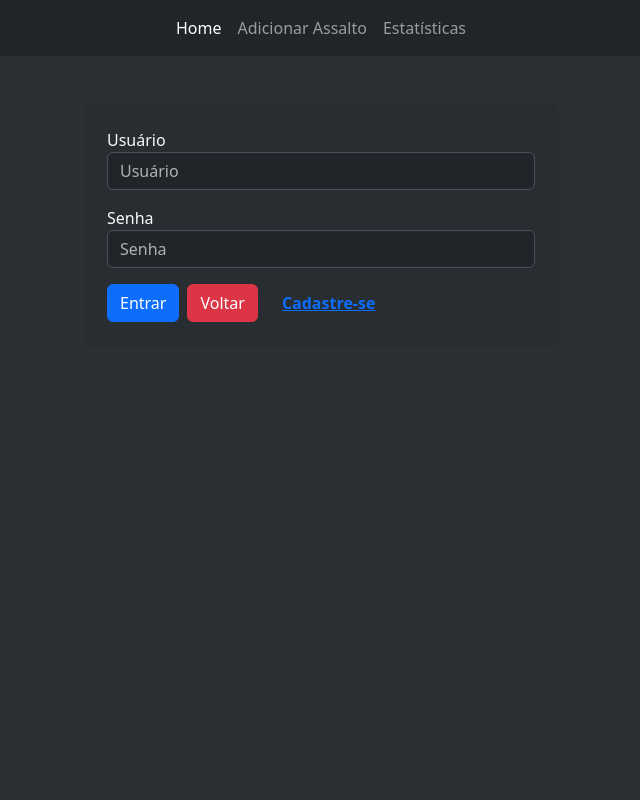
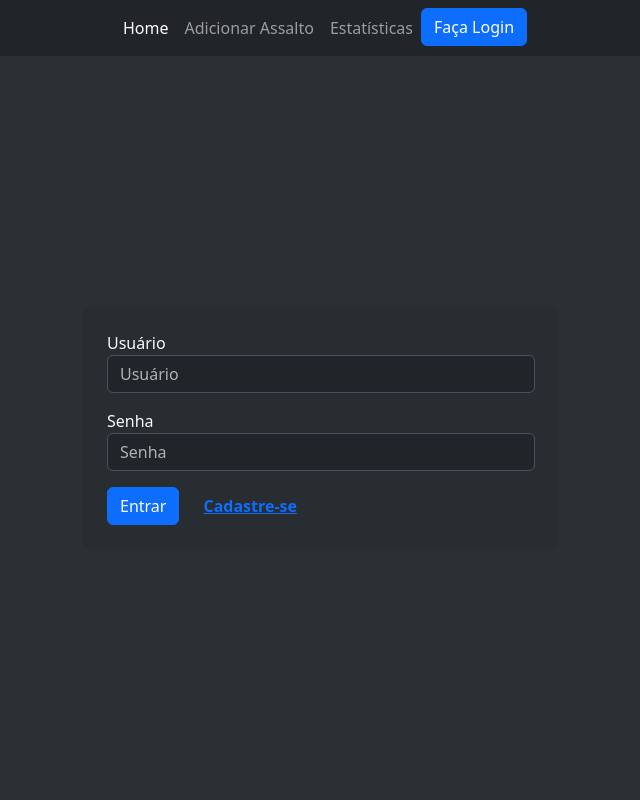
Before and after one commit to DaviAlencar2/jp-heatmap-assaltos, a Django app: page /accounts/login/ in a window 1280 px wide. Shown: the whole page, without its empty margins (319-959 px from the left). Run offline with Django 5.2, Linux system fonts and the light colour scheme; some libraries are stand-ins or nearby versions.

Commit message:
feat: refatorando partes dos templates e começando a usar htmx

```diff
--- a/accounts/views.py
+++ b/accounts/views.py
@@ -6,6 +6,9 @@ from django.contrib import messages
 
 
 def login(request):
+    is_htmx = request.headers.get('HX-Request') == 'true'
+    template = 'partials/accounts/_loginForm.html' if is_htmx else 'accounts/login.html'
+
     if request.method == "POST":
         form = LoginForms(request.POST)
 
@@ -30,10 +33,13 @@ def login(request):
     else:
         form = LoginForms()
 
-    return render(request, 'accounts/login.html', {'form': form, 'in_login_or_signup': True})
+    return render(request, template, {'form': form})
 
 
 def signup(request):
+    is_htmx = request.headers.get('HX-Request') == 'true'
+    template = 'partials/accounts/_signupForm.html' if is_htmx else 'accounts/signup.html'
+
     if request.method == 'POST':
         form = SignupForms(request.POST)
 
@@ -60,7 +66,7 @@ def signup(request):
     else:
         form = SignupForms()
 
-    return render(request, 'accounts/signup.html', {'form': form, 'in_login_or_signup': True})
+    return render(request, template, {'form': form,})
 
 def logout(request):
     auth.logout(request)
--- a/templates/accounts/login.html
+++ b/templates/accounts/login.html
@@ -1,23 +1,6 @@
 {% extends 'base.html' %}
-{% block title %}Login{% endblock %}
+{% block title %}Faça Login{% endblock %}
 
 {% block content %}
-<div class="container mt-5" style="max-width: 500px;">
-    <form action="{% url 'login' %}" method="POST" class="bg-dark bg-opacity-25 p-4 rounded">
-        {% csrf_token %}
-
-        {% for field in form.visible_fields %}
-            <div class="mb-3">
-                <label for="{{ field.id_for_label }}" class="">{{ field.label }}</label>
-                {{ field }}
-            </div>
-        {% endfor %}
-
-        <nav class="d-flex flex-wrap gap-2 align-items-center">
-            <button type="submit" class="btn btn-primary">Entrar</button>
-            <a href="{% url 'home' %}" class="btn btn-danger">Voltar</a>
-            <a href="{% url 'signup' %}" class="ms-md-3 text-primary text-decoration-underline fw-bold">Cadastre-se</a>
-        </nav>
-    </form>
-</div>
+    {% include 'partials/accounts/_loginForm.html' %}
 {% endblock %}
--- a/templates/base.html
+++ b/templates/base.html
@@ -1,17 +1,17 @@
 <!DOCTYPE html>
 <html lang="pt-br">
-{% include 'partials/_head.html' %}
+{% include 'partials/global/_head.html' %}
 {% load static %}
 
-<body class="bg-body-tertiary text-light" data-bs-theme="dark">
-    {% include 'partials/_navBar.html' %}
+<body class="bg-body-tertiary text-light d-flex flex-column min-vh-100" data-bs-theme="dark">
+    {% include 'partials/global/_navBar.html' %}
 
-    <div class="container mt-3">
-        {% include 'partials/_loadMessages.html' %}
+    <main class="flex-fill d-flex justify-content-center align-items-center" id="mainContent">
+        {% include 'partials/global/_loadMessages.html' %}
         {% block content %}{% endblock %}
-    </div>
+    </main>
 
-    {% include 'partials/_footer.html' %}
+    {% include 'partials/global/_footer.html' %}
     <script src="https://cdn.jsdelivr.net/npm/bootstrap@5.3.3/dist/js/bootstrap.bundle.min.js"></script>
     <script src="{% static 'removeMessage.js' %}"></script>
 </body>
--- a/templates/heatmap/home.html
+++ b/templates/heatmap/home.html
@@ -3,7 +3,8 @@
 {% load static%}
 
 {% block content %}
-<div class="dropdown-center text-center mb-3 mt-4">
+<div class="d-flex flex-column w-100">
+  <div class="dropdown-center text-center mb-3">
       <button class="btn btn-secondary dropdown-toggle" type="button" data-bs-toggle="dropdown" aria-expanded="false" id="yearDropdown"></button>
 
       <ul class="dropdown-menu dropdown-menu-dark text-center">
@@ -21,7 +22,8 @@
       </div>
   </div>
 
-<div id="map" style="width: 100% ; height: 70vh;" class="rounded mx-auto"></div>
+  <div id="map" style="width: 80% ; height: 70vh;" class="rounded mx-auto"></div>
+</div>
 
 <script src="https://unpkg.com/leaflet@1.7.1/dist/leaflet.js"></script>
 <script src="https://cdnjs.cloudflare.com/ajax/libs/leaflet.heat/0.2.0/leaflet-heat.js"></script>
--- /dev/null
+++ b/templates/partials/accounts/_loginForm.html
@@ -0,0 +1,19 @@
+<div class="w-100">
+    <div class="container   " style="max-width: 500px;">
+        <form action="{% url 'login' %}" method="POST" class="bg-dark bg-opacity-25 p-4 rounded">
+            {% csrf_token %}
+
+            {% for field in form.visible_fields %}
+                <div class="mb-3">
+                    <label for="{{ field.id_for_label }}" class="">{{ field.label }}</label>
+                    {{ field }}
+                </div>
+            {% endfor %}
+
+            <nav class="d-flex flex-wrap gap-2 align-items-center">
+                <button type="submit" class="btn btn-primary">Entrar</button>
+                <a href="{% url 'signup' %}" class="ms-md-3 text-primary text-decoration-underline fw-bold">Cadastre-se</a>
+            </nav>
+        </form>
+    </div>
+</div>
--- a/templates/partials/_head.html
+++ b/templates/partials/global/_head.html
@@ -5,4 +5,5 @@
     <link href="https://cdn.jsdelivr.net/npm/bootstrap@5.3.3/dist/css/bootstrap.min.css" rel="stylesheet">
     <link rel="stylesheet" href="https://cdn.jsdelivr.net/npm/bootstrap-icons@1.11.3/font/bootstrap-icons.min.css">
     <link rel="stylesheet" href="https://unpkg.com/leaflet@1.7.1/dist/leaflet.css" />
+    <script src="https://unpkg.com/htmx.org@2.0.4"></script>
 </head>
--- a/templates/partials/_navBar.html
+++ b/templates/partials/global/_navBar.html
@@ -1,4 +1,4 @@
-<nav class="navbar navbar-expand-sm bg-dark " data-bs-theme="dark">
+<nav class="navbar navbar-expand-sm bg-dark" data-bs-theme="dark">
     <div class="container-fluid">
         <button class="navbar-toggler" type="button" data-bs-toggle="collapse" data-bs-target="#navbarScroll" aria-controls="navbarScroll" aria-expanded="false" aria-label="Toggle navigation">
             <span class="navbar-toggler-icon"></span>
@@ -14,9 +14,7 @@
               <li class="nav-item">
                 <a class="nav-link" aria-disabled="true" href="{% url 'stats' %}">Estatísticas</a>
               </li>
-              {% if not in_login_or_signup %}
-              <li class="nav-item "> {% include 'partials/_userBtn.html' %}</li>
-              {% endif %}
+              <li class="nav-item "> {% include 'partials/global/_userBtn.html' %}</li>
           </ul>
         </div>
     </div>
--- /dev/null
+++ b/templates/partials/global/_userBtn.html
@@ -0,0 +1,14 @@
+{% if not user.is_authenticated %}
+<div class="d-flex">
+    <a
+      class="btn btn-primary"
+      href="{% url 'login' %}"
+      hx-get="{% url 'login' %}"
+      hx-target="#mainContent"
+      hx-swap="innerHTML"
+      hx-push-url="true"
+    >Faça Login</a>
+{% else %}
+    <a class="btn btn-primary" href="{% url 'logout' %}">Sair</a>
+{% endif %}
+</div>
```
Also changed, not shown: templates/accounts/signup.html (+1 -17 lines), templates/partials/_userBtn.html (deleted, +0 -7 lines), templates/partials/accounts/_signupForm.html (added, +16 -0 lines), templates/partials/global/_footer.html (added), templates/partials/global/_loadMessages.html (renamed from templates/partials/_loadMessages.html). Lines whose indentation alone changed are shown as unchanged.
